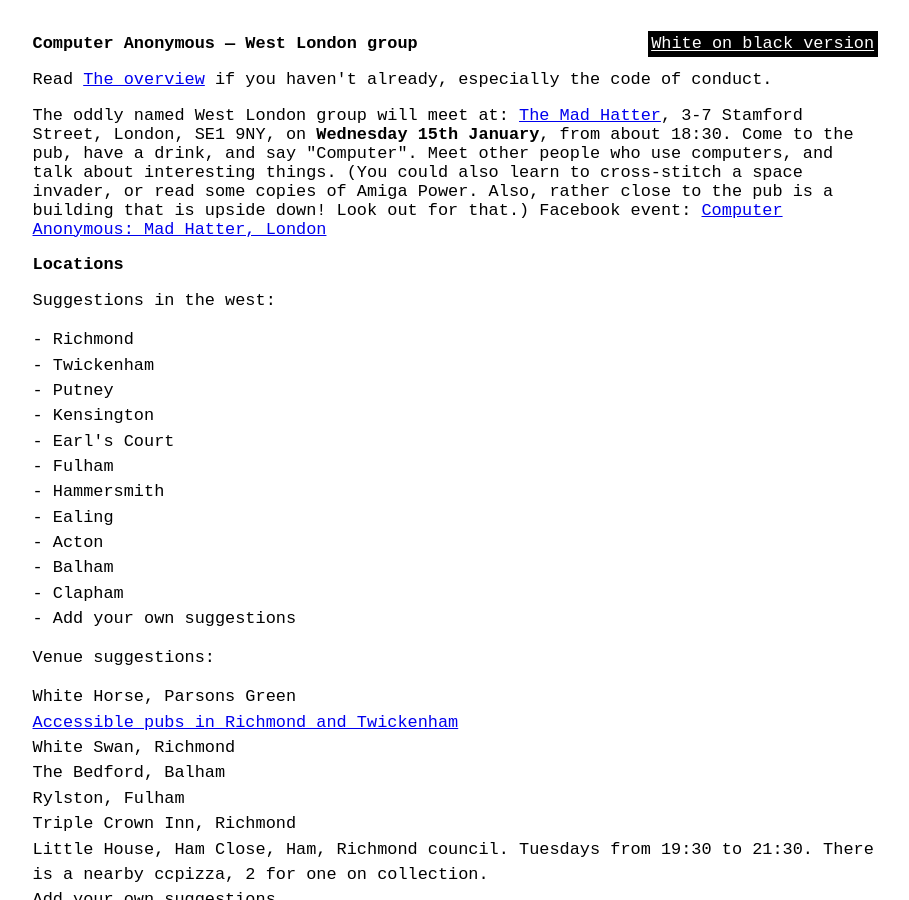
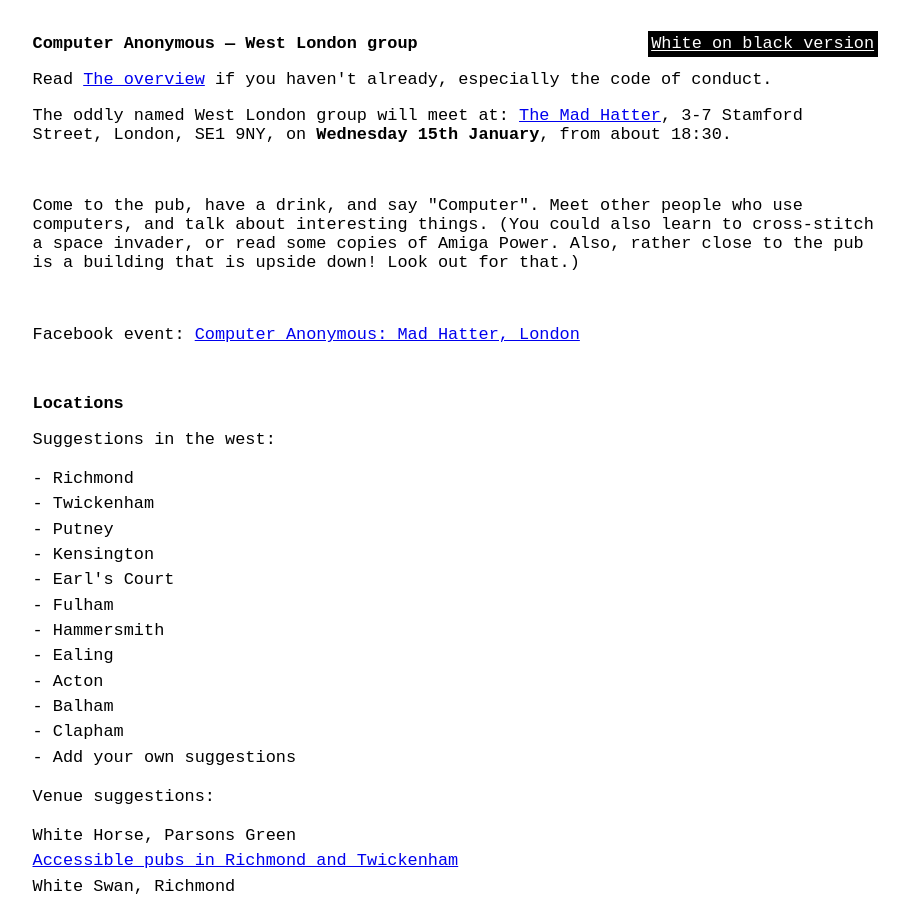
Before and after one commit to computeranonymous/computer, a Jekyll site: the page built from uk_west_london.html, in a window 1280 px wide and 900 px high. Shown: the whole window, without its empty margins (185-1094 px from the left). Built offline with Jekyll 4.4.1, drawn with Linux system fonts in a browser that asks for light colours.

Commit message:
Update uk_west_london.html
Adding a few extra line breaks.

```diff
--- a/uk_west_london.html
+++ b/uk_west_london.html
@@ -7,14 +7,14 @@
 <p>Read <a href="index.html">The overview</a> if you haven't already, especially the code of conduct.</p>
 
 <p>The oddly named West London group will meet at: <a href="http://www.madhatterhotel.co.uk">The Mad Hatter</a>,
-3-7 Stamford Street, London, SE1 9NY, on <b>Wednesday 15th January</b>, from about 18:30.
+3-7 Stamford Street, London, SE1 9NY, on <b>Wednesday 15th January</b>, from about 18:30.</p>
+<br />
+<p>Come to the pub, have a drink, and say "Computer". Meet other people who use computers, and talk about interesting things.
 
-Come to the pub, have a drink, and say "Computer". Meet other people who use computers, and talk about interesting things.
-
-(You could also learn to cross-stitch a space invader, or read some copies of Amiga Power. Also, rather close to the pub is a building that is upside down! Look out for that.)
-
-Facebook event: <a href="https://www.facebook.com/events/1448920025336895">Computer Anonymous: Mad Hatter, London</a>
-
+(You could also learn to cross-stitch a space invader, or read some copies of Amiga Power. Also, rather close to the pub is a building that is upside down! Look out for that.)</p>
+<br />
+<p>Facebook event: <a href="https://www.facebook.com/events/1448920025336895">Computer Anonymous: Mad Hatter, London</a></p>
+<br />
 <h2>Locations</h2>
 <p>Suggestions in the west:</p>
 <ul><li>Richmond</li>
@@ -49,10 +49,9 @@
 
 The Rylston is a short walk from Fulham Broadway, West Brompton and West Kensington tube stations.
 
-The pub was quiet, despite a quiz happening. Pizzas were consumed, space invaders were cross-stitched, old computer magazines were read (including wonderful magazines from the 1980s! Thanks Tyrone!) and there were these stickers:
-<img src="https://pbs.twimg.com/media/BbytCOMIYAAr-Fb.jpg" width="300px" />
-</p>
-
+The pub was quiet, despite a quiz happening. Pizzas were consumed, space invaders were cross-stitched, old computer magazines were read (including wonderful magazines from the 1980s! Thanks Tyrone!) and there were these stickers:</p>
+<p><img src="https://pbs.twimg.com/media/BbytCOMIYAAr-Fb.jpg" width="300px" /></p>
+<br />
 
 <p>The oddly named West London group met at: <a href="http://www.madhatterhotel.co.uk">The Mad Hatter</a>,
 3-7 Stamford Street, London, SE1 9NY, on <b>Thursday 24th October 2013</b>, from about 18:30.
```
